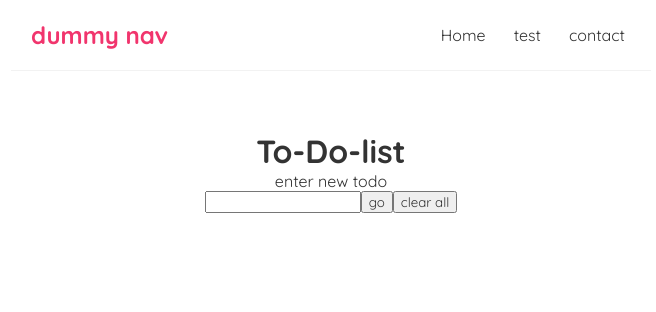
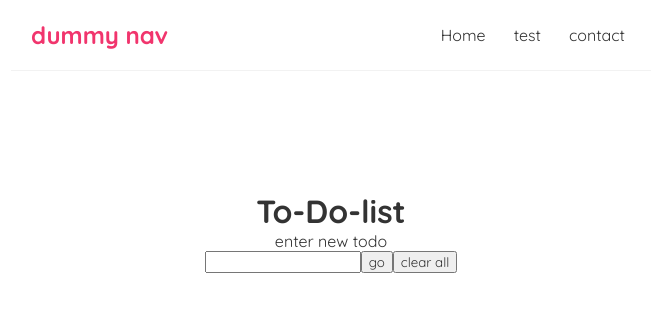
Before and after one commit to ahmedAshrefsw/playing-with-react, a React (Create React App) app: page / in a window 1280 px wide. Shown: the top 312 px of the page, without its empty margins (309-965 px from the left). Built offline with nearby package versions, Linux system fonts and the light colour scheme.

Commit message:
building todo, wallpaper app

```diff
--- a/src/App.js
+++ b/src/App.js
@@ -1,25 +1,35 @@
-import logo from './logo.svg';
-import './App.css';
-import Navbar from './NavBar';
-import Home from './Home'
+import logo from "./logo.svg";
+import "./App.css";
+import Navbar from "./NavBar";
+import Home from "./Home";
+import ToDo from "./ToDo";
+import { BrowserRouter as Router, Route, Switch } from "react-router-dom";
 // app is the root component ! in react app
 // component tree starts with app component
 // every other component should be nested in the app component and so on
 // component is just a fun that return a jsx code and export it at the end of the file
 
 function App() {
-  const name = "Ahmed";
-
-
-
   return (
     // className is alternative to html calss att in jsx
-    <div className="App">
-      {/*  // here is nav bar react js component nested in the main component */}
-      <Navbar />
-      <Home />
-
-    </div>
+    <Router>
+      <div className="App">
+        <Navbar />
+        <div className="content">
+          <Switch>
+            <Route exact path="/">
+              <Home />
+            </Route>
+            <Route exact path="/todo">
+              <ToDo />
+            </Route>
+            <Route exact path="/about">
+              <Home />
+            </Route>
+          </Switch>
+        </div>
+      </div>
+    </Router>
   );
 }
 
```
